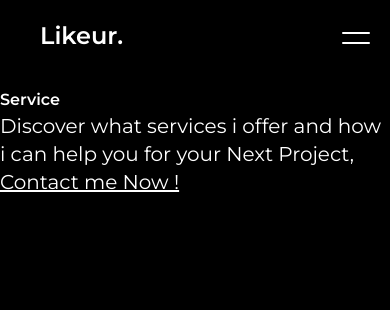
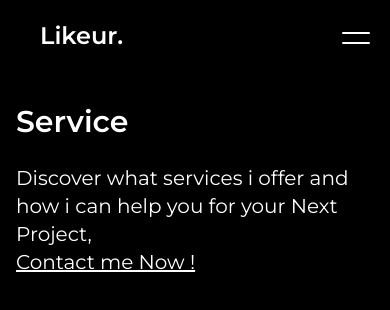
Before and after one commit to Likeur/my_creative_portfolio, an Angular app: page /service in a window 390 px wide. Shown: the top 310 px of the page. Built offline with nearby package versions, Linux system fonts and the light colour scheme.

Commit message:
responsive text in service

```diff
--- a/src/app/pages/servicepage/servicepage.component.html
+++ b/src/app/pages/servicepage/servicepage.component.html
@@ -1,12 +1,12 @@
 <main>
     <app-navbar />
-    <section class="lg:p-12">
+    <section class="p-4 lg:p-12">
         <div class="flex items-end justify-between">
             <div class="text-home-3">
-                <h1 class="text-white lg:text-6xl flex flex-col lg:mt-10 font-semibold dark:text-black">
+                <h1 class="text-white text-3xl lg:text-6xl flex flex-col lg:mt-10 font-semibold dark:text-black">
                     <span class="mt-3">Service</span>
                 </h1>
-                <p class="text-white text-xl lg:mt-10 dark:text-black lg:w-[60vw]">
+                <p class="text-white mt-6 text-xl lg:mt-10 dark:text-black lg:w-[60vw]">
                     Discover what services i offer
                     and how i can help you for your Next Project, <br> <a routerLink="" class="underline"> Contact me Now !</a>
                 </p>
```
